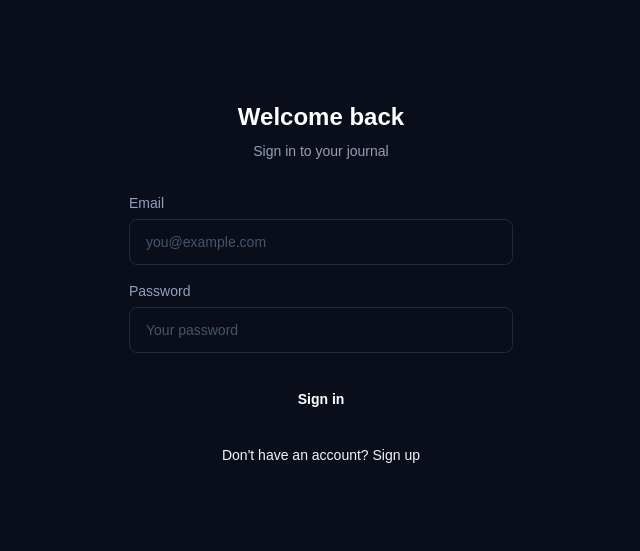
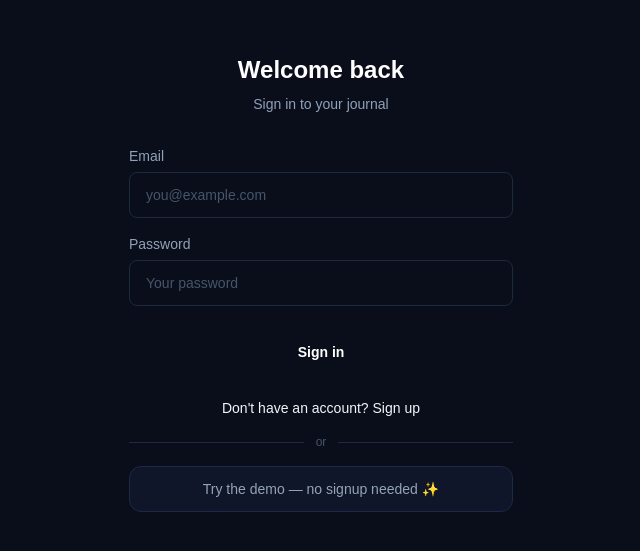
Before and after one commit to helenwijaya95/workout-journal, a Next.js app: page /login in a window 1280 px wide. Shown: the part 117-668 px from the top of the page, without its empty margins (319-959 px from the left). Built offline with nearby package versions, Linux system fonts and the light colour scheme.

Commit message:
Add demo account

```diff
--- a/src/app/auth/actions.ts
+++ b/src/app/auth/actions.ts
@@ -38,3 +38,15 @@ export async function signOut() {
   await supabase.auth.signOut()
   redirect('/login')
 }
+
+export async function signInAsDemo() {
+  const supabase = await createClient()
+
+  const {error} = await supabase.auth.signInWithPassword({
+    email: process.env.DEMO_ACCOUNT_EMAIL,
+    password: process.env.DEMO_ACCOUNT_PASSWORD!,
+  })
+
+  if (error) return {error: error.message}
+  redirect('/dashboard')
+}
--- a/src/app/login/page.tsx
+++ b/src/app/login/page.tsx
@@ -1,6 +1,6 @@
 "use client";
 import { useState } from "react";
-import { signIn } from "@/app/auth/actions";
+import { signIn, signInAsDemo } from "@/app/auth/actions";
 import Link from "next/link";
 
 export default function LoginPage() {
@@ -82,6 +82,33 @@ export default function LoginPage() {
           >
             Sign up
           </Link>
+          <div className="mt-4">
+            <div className="flex items-center gap-3 mb-4">
+              <div
+                className="flex-1 h-px"
+                style={{ background: "var(--color-border)" }}
+              />
+              <span className="text-xs text-slate-600">or</span>
+              <div
+                className="flex-1 h-px"
+                style={{ background: "var(--color-border)" }}
+              />
+            </div>
+
+            <form action={signInAsDemo}>
+              <button
+                type="submit"
+                className="w-full py-3 rounded-xl text-sm font-medium transition-all border"
+                style={{
+                  background: "var(--color-surface)",
+                  borderColor: "var(--color-border)",
+                  color: "#94a3b8",
+                }}
+              >
+                Try the demo — no signup needed ✨
+              </button>
+            </form>
+          </div>
         </p>
       </div>
     </main>
--- a/src/app/page.tsx
+++ b/src/app/page.tsx
@@ -1,4 +1,5 @@
 import Link from "next/link";
+import { signInAsDemo } from "@/app//auth/actions";
 
 export default function LandingPage() {
   return (
@@ -56,6 +57,19 @@ export default function LandingPage() {
           >
             Sign in
           </Link>
+          <form action={signInAsDemo}>
+            <button
+              type="submit"
+              className="w-full sm:w-auto px-8 py-4 rounded-xl font-bold text-sm transition-all border"
+              style={{
+                background: "var(--color-surface)",
+                borderColor: "var(--color-border)",
+                color: "#94a3b8",
+              }}
+            >
+              Try the demo ✨
+            </button>
+          </form>
         </div>
       </section>
 
```
